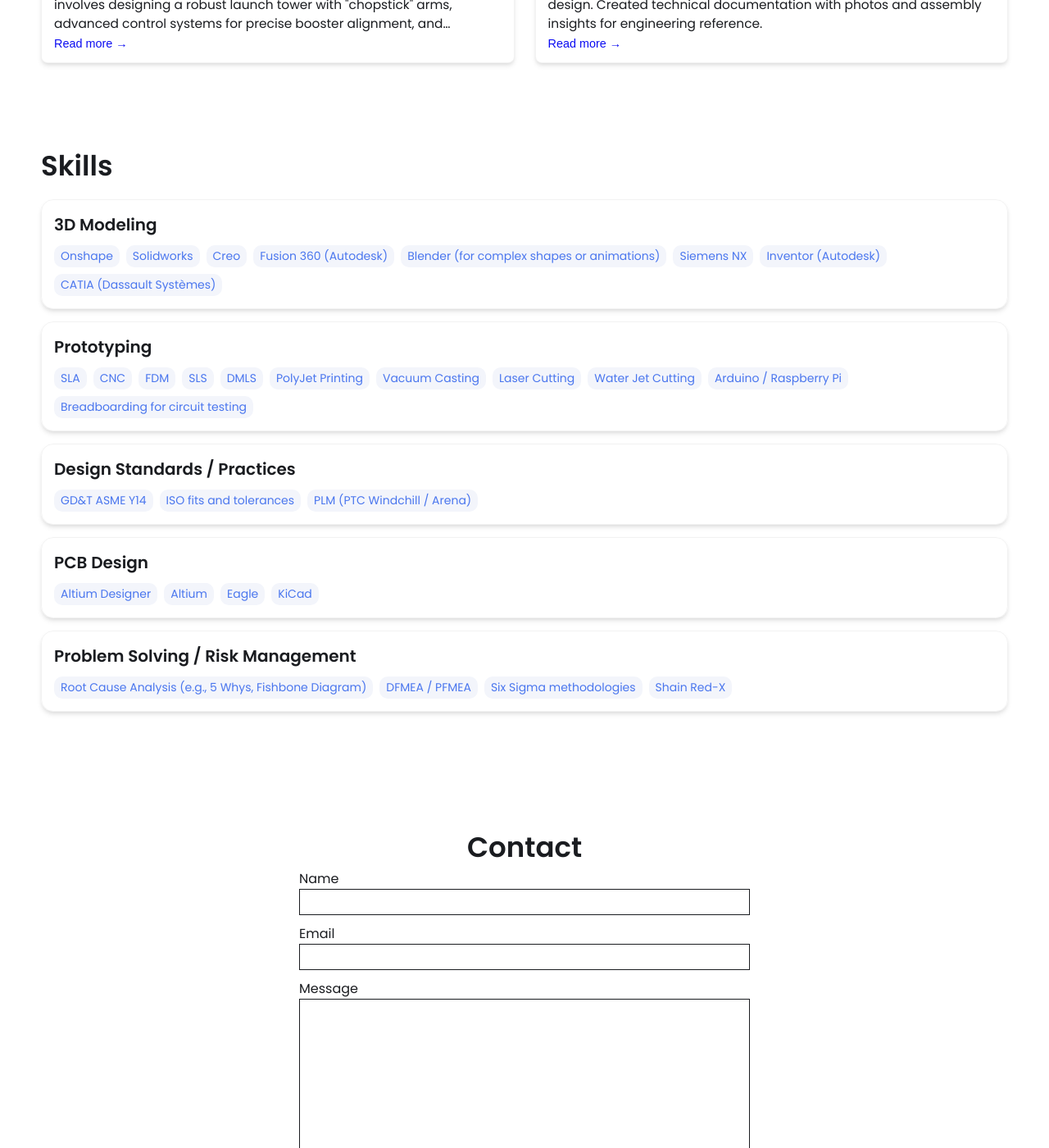
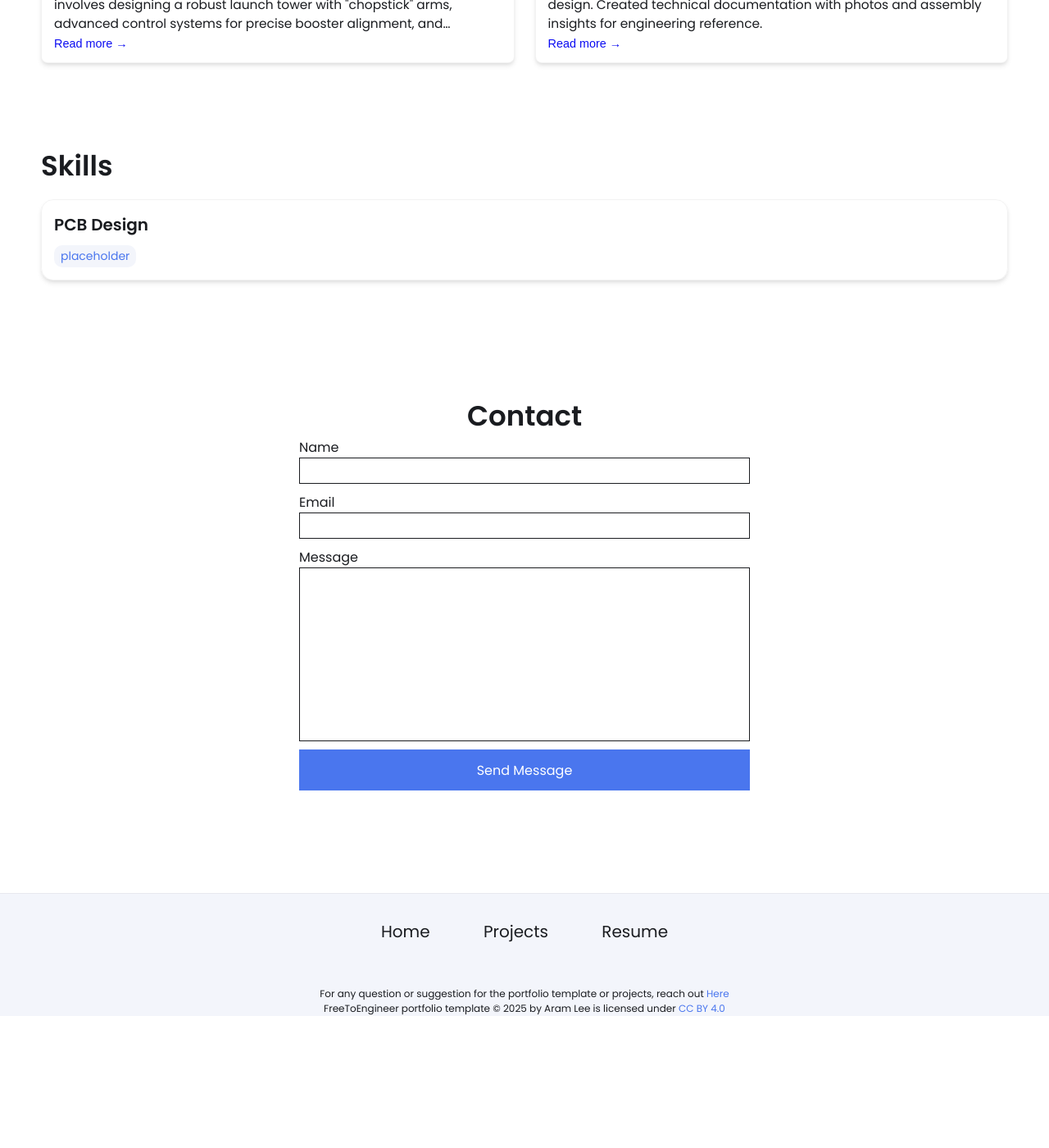
Before and after one commit to renemarin/renemarin.github.io, a Jekyll site: the page built from index.html, in a window 1280 px wide and 1400 px high, scrolled down 1449 px. Shown: the whole window at 82% size. Built offline with Jekyll 4.4.1, drawn with Linux system fonts in a browser that asks for light colours; after the commit the page ends 2688 px from its top, so only the background shows below that; some of the changed text lies outside the part shown.

Commit message:
Update _config.yml

```diff
--- a/_config.yml
+++ b/_config.yml
@@ -7,12 +7,12 @@
 
 # Main Page Setup
 
-title: John Doe's Portfolio # This is what shows up in the tab of the browser
+title: Rene Marin's Portfolio # This is what shows up in the tab of the browser
 
 
 
 # Hero Section
-name: John Doe
+name: Rene Marin
 headline: headline message
 description: >- # dont remove this line. this will ignore all new lines until the next section
   Write an awesome intro and discuss your highlights and qualification. You can edit this
@@ -25,19 +25,18 @@ profile_image: ./assets/images/profile-image/avatar.jpeg
 
 # Link your resume
 # You can place your resume in assets/resume/{resume file.pdf} or add external link such as pdf saved in google drive
-resume-url: https://drive.google.com/file/d/13Z3duVzh-gguPU5r03oJVEE6rV9rd3DS/view?usp=sharing
-
+resume-url:
 
 # Set up external links - this will show up as small icons next to your name.
 
 external-links:    # input only your own url slug. The icons with missing entries will not appear.
-  linkedin: test    # https://www.linkedin.com/in/{your url slug}
-  github: leea12    # https://github.com/{your url slug}
-  stackoverflow: test      # https://stackoverflow.com/users/{your url slug}
+  linkedin:     # https://www.linkedin.com/in/{your url slug}
+  github: renemarin    # https://github.com/{your url slug}
+  stackoverflow:       # https://stackoverflow.com/users/{your url slug}
   medium:            # https://medium.com/@{your url slug}
   x-twitter:   # https://x.com/{your url slug}
   threads:            # https://threads.net/@{your url slug}
-  instragram:       # https://instagram.com/{your url slug}
+  instagram:       # https://instagram.com/{your url slug}
   youtube:           # https://youtube.com/@{your url slug}
   discord:            # https://discord.com/users/{your url slug}
   bluesky:           # https://bsky.app/profile/{your url slug}
@@ -45,46 +44,10 @@ external-links:    # input only your own url slug. The icons with missing entrie
 
 # Skills Section - Add the list of your Skills by categories/tools. The indentation for each level needs to be precise.
 skills:
-  - category: 3D Modeling
-    tools:
-    - Onshape
-    - Solidworks
-    - Creo
-    - Fusion 360 (Autodesk)
-    - Blender (for complex shapes or animations)
-    - Siemens NX
-    - Inventor (Autodesk)
-    - CATIA (Dassault Systèmes)
-  - category: Prototyping
-    tools:
-    - SLA
-    - CNC
-    - FDM
-    - SLS
-    - DMLS
-    - PolyJet Printing
-    - Vacuum Casting
-    - Laser Cutting
-    - Water Jet Cutting
-    - Arduino / Raspberry Pi
-    - Breadboarding for circuit testing
-  - category: Design Standards / Practices
-    tools:
-    - GD&T ASME Y14
-    - ISO fits and tolerances
-    - PLM (PTC Windchill / Arena)
   - category: PCB Design
     tools:
-    - Altium Designer
-    - Altium
-    - Eagle
-    - KiCad
-  - category: Problem Solving / Risk Management
-    tools:
-    - Root Cause Analysis (e.g., 5 Whys, Fishbone Diagram)
-    - DFMEA / PFMEA
-    - Six Sigma methodologies
-    - Shain Red-X
+    - placeholder
+
 
 
 # Contact Form Setup. Setup an account and copy over the key. When someone fills out the form, it will be received in your email.
```
